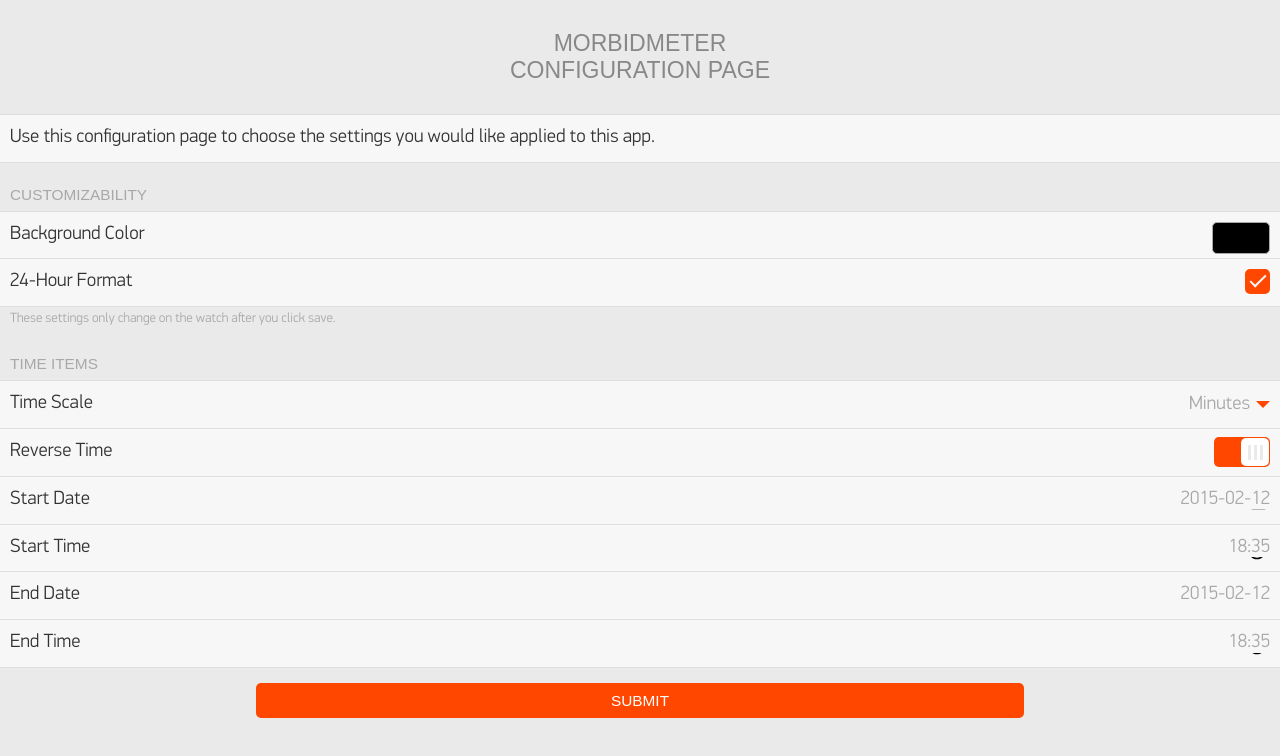
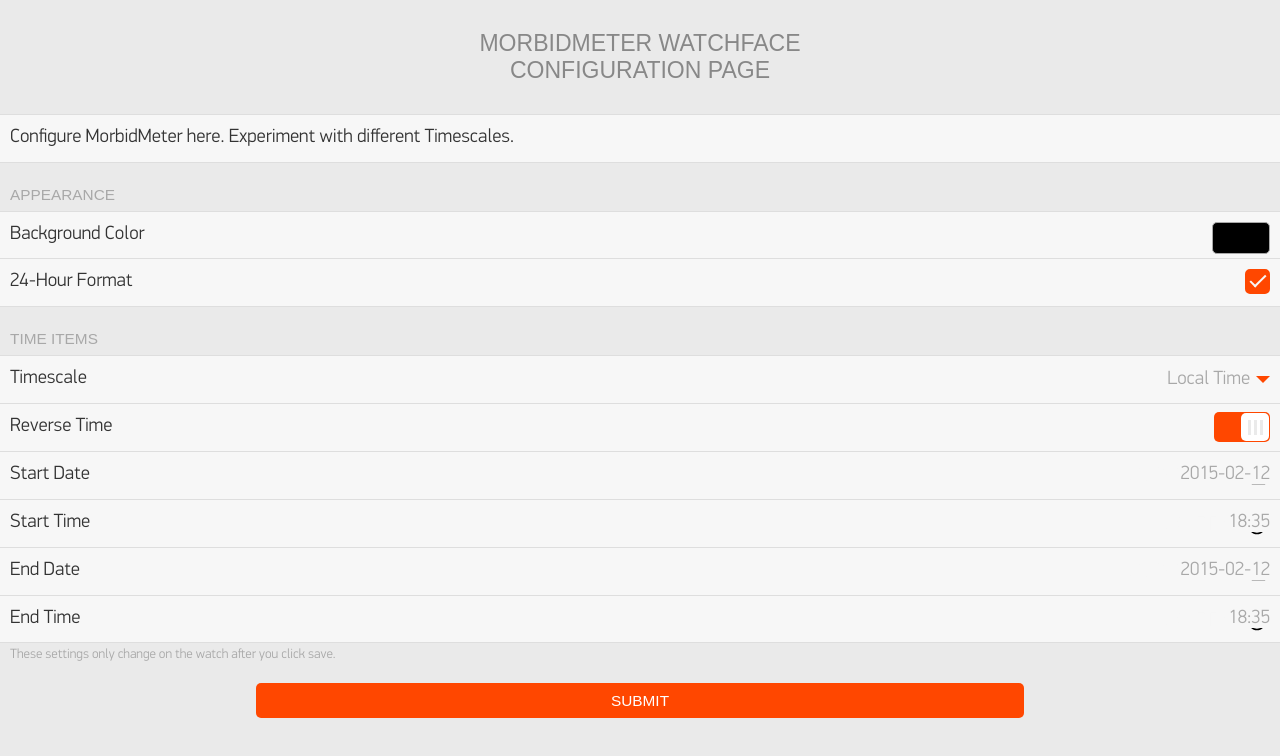
Before and after one commit to mannd/MorbidMeterPebble, a website: page config/index.html in a window 1280 px wide. Drawn offline with Linux system fonts and the light colour scheme.

Commit message:
Edited index.html.

```diff
--- a/config/index.html
+++ b/config/index.html
@@ -8,20 +8,18 @@
 </head>
 <body>
   <div class='item-container'>
-    <h1 class='title'>MorbidMeter<br>Configuration Page</h1>
+    <h1 class='title'>MorbidMeter Watchface<br>Configuration Page</h1>
   </div>
-
   <div class='item-container'>
     <div class='item-container-content'>
       <div class='item'>
-        Use this configuration page to choose the settings you would like
-        applied to this app.
+        Configure MorbidMeter here.  Experiment with different Timescales.
       </div>
     </div>
   </div>
 
   <div class='item-container'>
-    <div class='item-container-header'>Customizability</div>
+    <div class='item-container-header'>Appearance</div>
     <div class='item-container-content'>
       <label class='item'>
         Background Color
@@ -32,20 +30,23 @@
         <input id='timeFormatCheckbox' type='checkbox' class='item-checkbox' checked>
       </label>
     </div>
-    <div class='item-container-footer'>
-      These settings only change on the watch after you click save.
-    </div>
   </div>
 
     <div class='item-container'>
     <div class='item-container-header'>Time Items</div>
     <div class='item-container-content'>
       <label class='item'>
-        Time Scale
+        Timescale
 	<select name="select-1" dir='rtl' class="item-select">
+          <option class="item-select-option" selected>Local Time</option>
+          <option class="item-select-option">Seconds
+          <option class="item-select-option">Minutes</option>
+          <option class="item-select-option">Hours</option>
+          <option class="item-select-option">Days</option>
+          <option class="item-select-option">Years</option>
+          <option class="item-select-option">One Day</option>
           <option class="item-select-option">One Year</option>
-          <option class="item-select-option" selected>Minutes</option>
-          <option class="item-select-option">Years</option>
+	  <!-- insert more items here after testing -->
 	</select>
       </label>
       <label class='item'>
@@ -68,7 +69,9 @@
 	End Time
 	<input type="time" class="item-time" name="time-1" value="18:35">
       </label>
-
+    </div>
+    <div class='item-container-footer'>
+      These settings only change on the watch after you click save.
     </div>
   </div>
 
```
